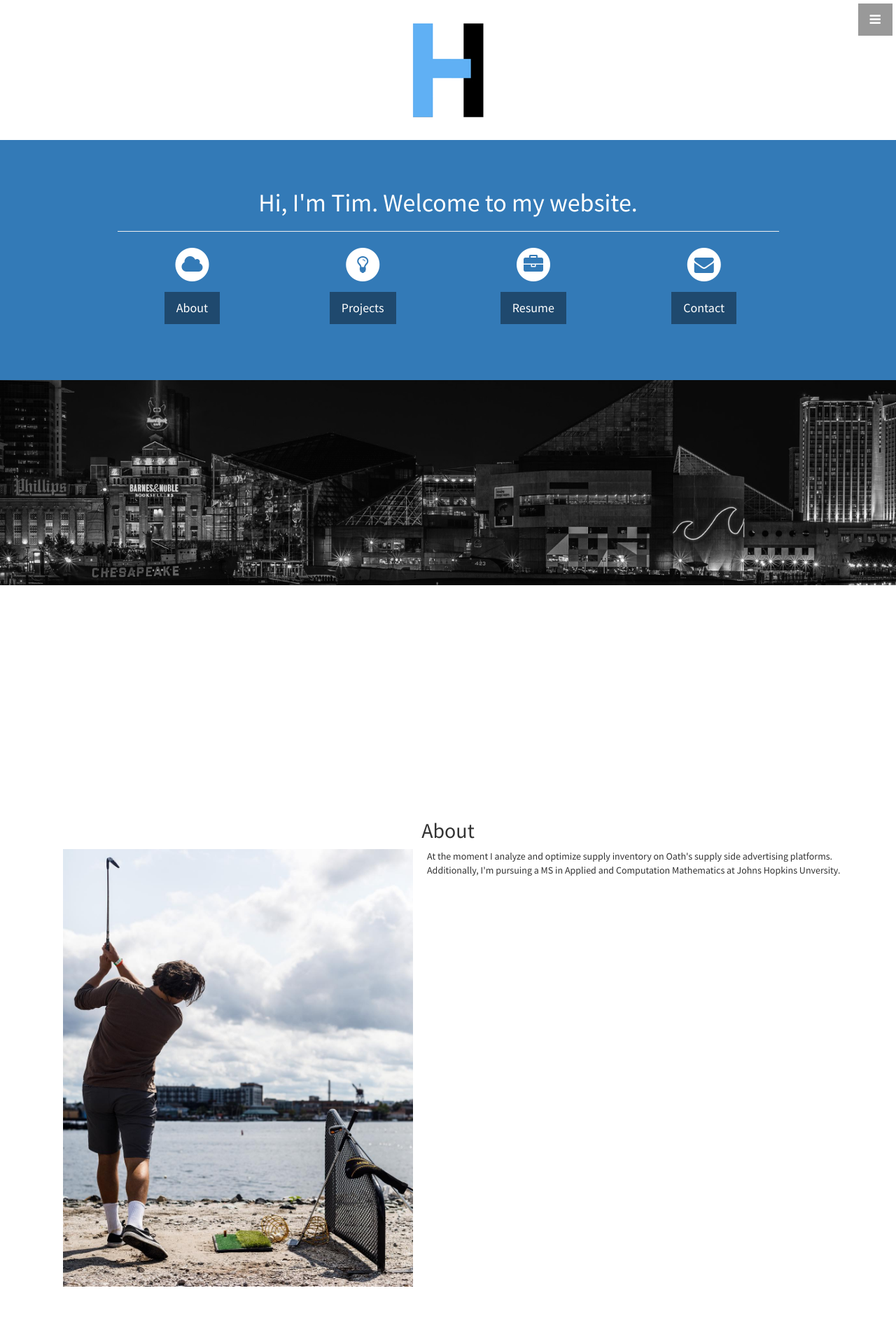
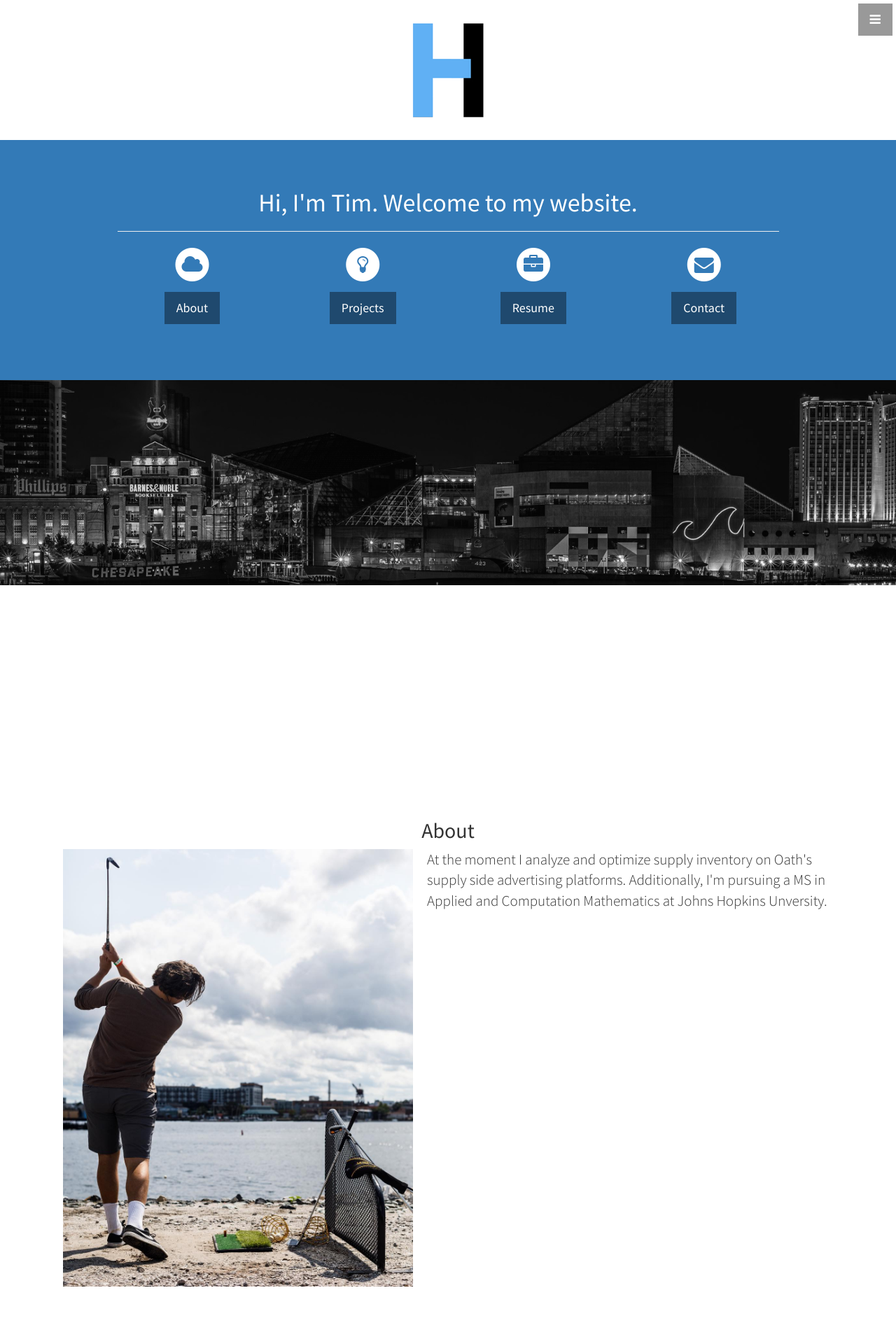
Before and after one commit to healyt22/healyt22.github.io, a Jekyll site: the page built from index.html, in a window 1280 px wide. Shown: the top 1920 px of the page at 70% size. Built offline with Jekyll 4.4.1, drawn with Linux system fonts in a browser that asks for light colours.

Commit message:
messin with stuff

```diff
--- a/_includes/about.html
+++ b/_includes/about.html
@@ -4,7 +4,7 @@
       <div class="col-lg-12 text-center">
         <h2>About</h2>
         <p style="float: left;"><img src="../img/golf.jpg" style="max-width: 500px" hspace="20"></p>
-        <p class="text-left">At the moment I analyze and optimize supply inventory on Oath's supply side advertising platforms.
+        <p class="lead text-left">At the moment I analyze and optimize supply inventory on Oath's supply side advertising platforms.
           Additionally, I'm pursuing a MS in Applied and Computation Mathematics at Johns Hopkins Unversity.</p>
       </div>
     </div>
```
